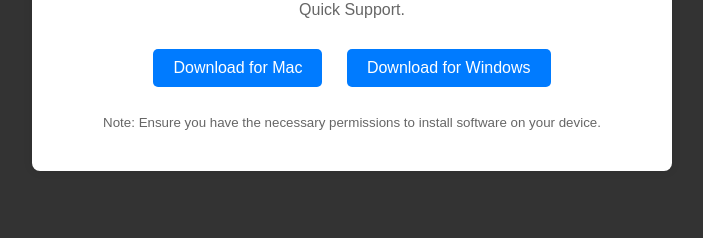
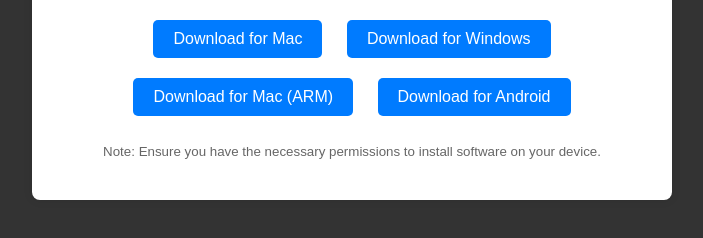
Before and after one commit to DavidAtkin/abilityqs, a plain HTML site: page index.html in a window 1280 px wide. Shown: the part 460-698 px from the top of the page, without its empty margins (288-991 px from the left). Drawn offline with Linux system fonts and the light colour scheme.

Commit message:
Update index.html
Updating Links
Added additional installers.

```diff
--- a/index.html
+++ b/index.html
@@ -60,8 +60,10 @@
     <div class="container">
         <h1>Quick Support Installers</h1>
         <p>Download the appropriate installer for your operating system to get started with Quick Support.</p>
-        <a href="https://objects.downloadqs.abilityit.co.uk/abilityconnectqs-x64.dmg" class="button">Download for Mac</a>
-        <a href="https://objects.downloadqs.abilityit.co.uk/abilityconnectqs.exe" class="button">Download for Windows</a>
+        <a href="https://objects.downloadqs.abilityit.co.uk/abilityconnectqs-x64%201.dmg" class="button">Download for Mac</a>
+        <a href="https://objects.downloadqs.abilityit.co.uk/abilityconnectqs%202.exe" class="button">Download for Windows</a>
+        <a href="https://objects.downloadqs.abilityit.co.uk/abilityconnectqs-arm64.dmg" class="button">Download for Mac (ARM)</a>
+        <a href="https://objects.downloadqs.abilityit.co.uk/abilityconnectqs.apk" class="button">Download for Android</a>
         <p><small>Note: Ensure you have the necessary permissions to install software on your device.</small></p>
     </div>
 </body>
```
